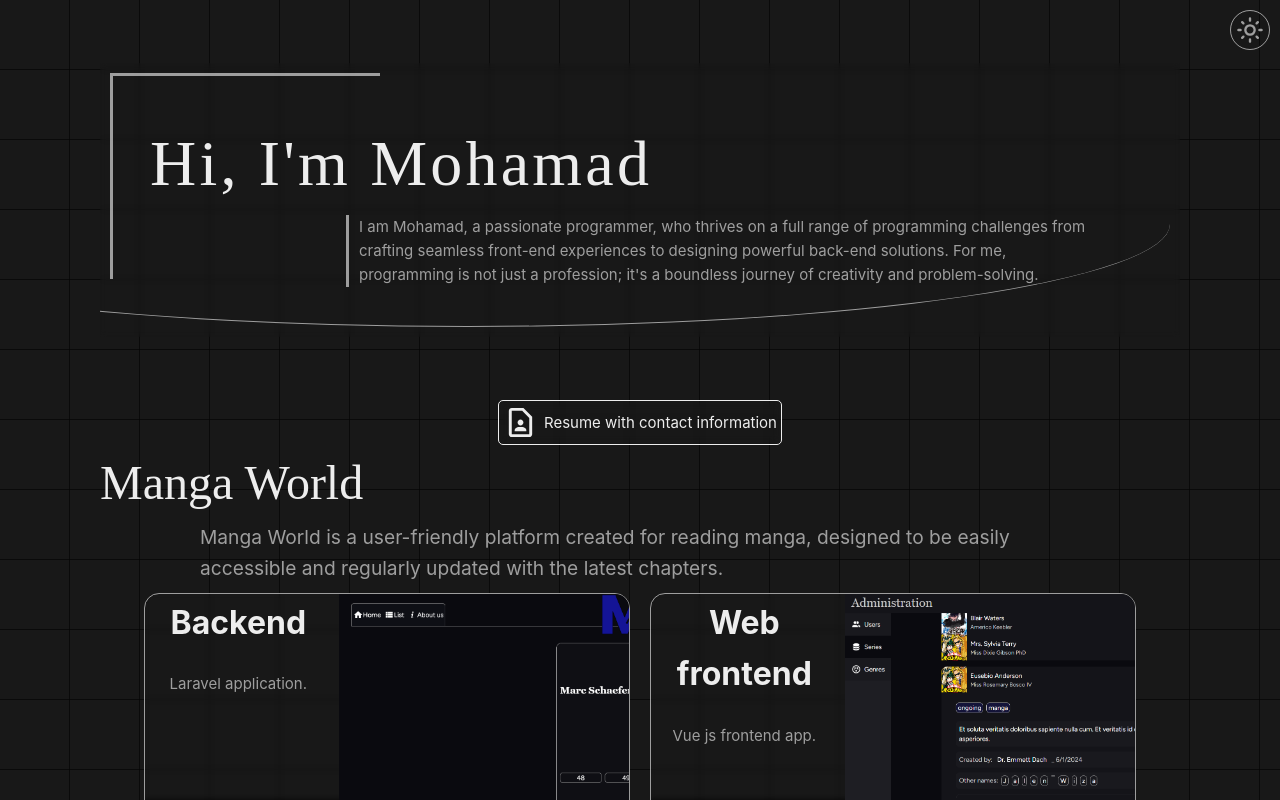
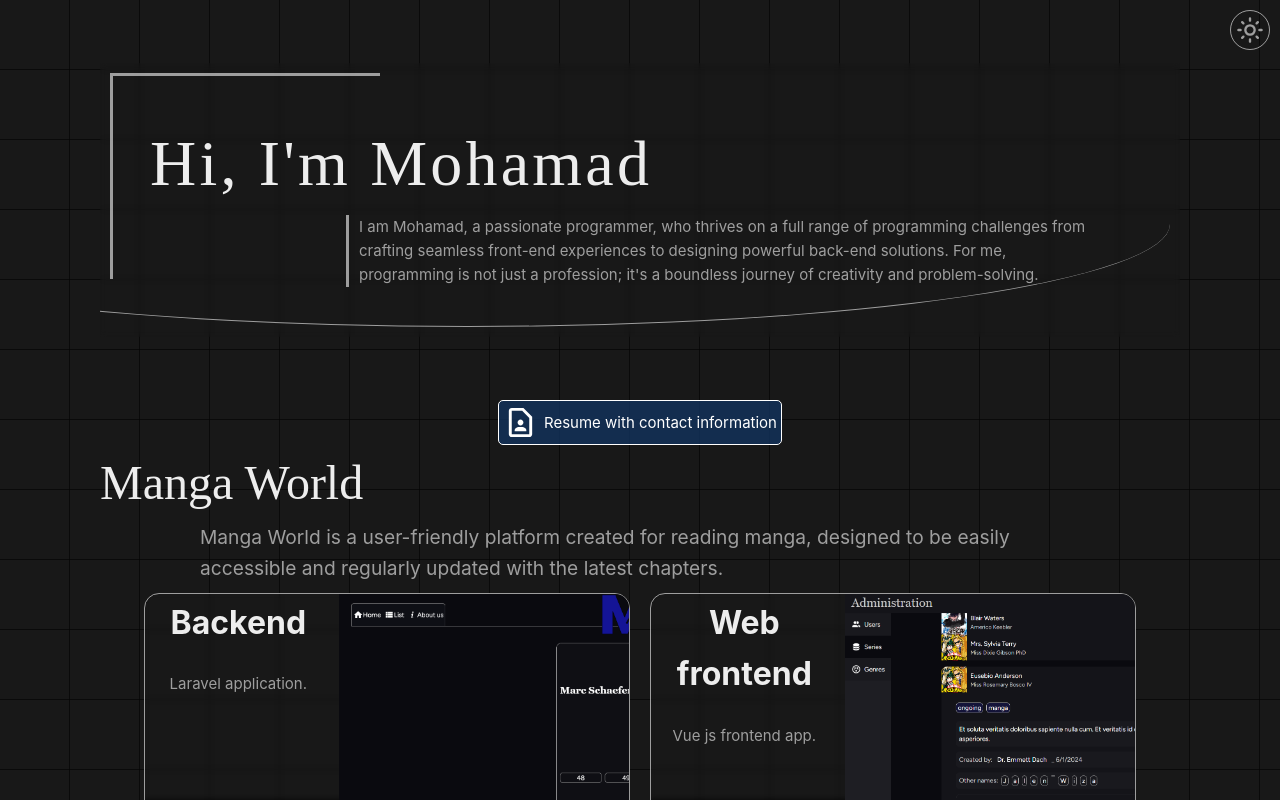
Before and after one commit to moSa963/mosa963.github.io, a Vue app: page / in a window 1280 px wide. Shown: the top 800 px of the page. Built offline with nearby package versions, Linux system fonts and the light colour scheme.

Commit message:
Update button style

```diff
--- a/src/components/Button.vue
+++ b/src/components/Button.vue
@@ -24,9 +24,8 @@ const handleUp = () => {
 <style scoped>
 .root {
     display: flex;
-    color: var(--color-heading);
+    color: white;
     justify-content: center;
-    backdrop-filter: blur(5px);
     align-items: center;
     gap: 6px;
     font-weight: bold;
@@ -36,10 +35,10 @@ const handleUp = () => {
     width: fit-content;
     border: 1px solid;
     border-radius: 5px;
-
+    background-color: rgba(19, 53, 98, 0.755);
 }
 
 .root:hover {
-    background-color: rgba(128, 128, 128, 0.332);
+    background-color: rgba(19, 53, 98, 0.355);
 }
 </style>
```
